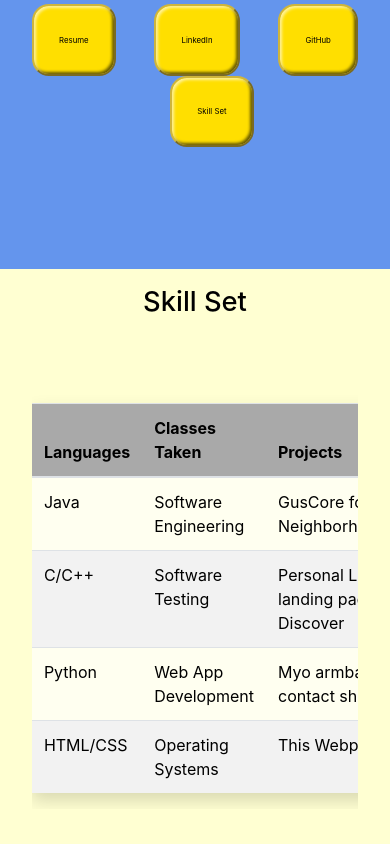
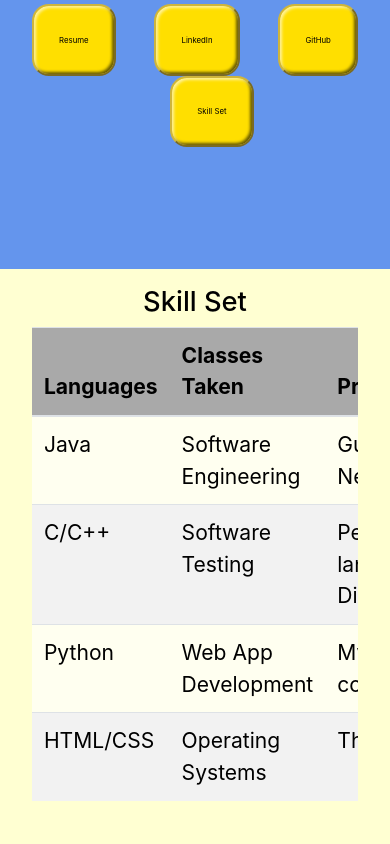
Before and after one commit to gvrousto/gvrousto.github.io, a plain HTML site: page index.html in a window 390 px wide. Shown: the part 575-1419 px from the top of the page. Drawn offline with nearby package versions, Linux system fonts and the light colour scheme.

Commit message:
responsive sizing of text in table

```diff
--- a/index.html
+++ b/index.html
@@ -23,10 +23,10 @@
         </div>
       </div>
       <div class="row" id = "skill-set">
-          <div class="offset-md-3 col-md-6 ">
+          <div class="offset-md-3 col-md-6">
               <h1 class="text-center text-title-size">Skill Set</h1>
               <div class="table-responsive">
-                <table class="table shadow button-height">
+                <table class="table table-text-size">
                   <thead>
                       <tr>
                         <th scope="col">Languages</th>
--- a/style.css
+++ b/style.css
@@ -42,6 +42,10 @@ tr:nth-child(odd){
   background-color: #CFB53B;
 }
 
+.table-text-size{
+  font-size: 2.5vh;
+}
+
 .text-center {
     text-height: 50%;
     text-align: center;
```
